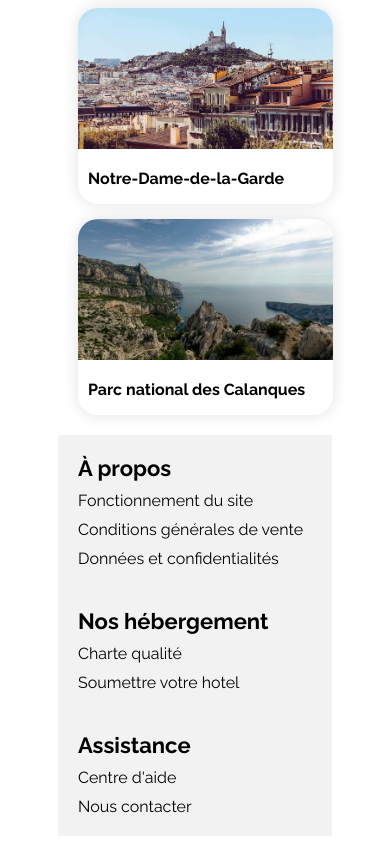
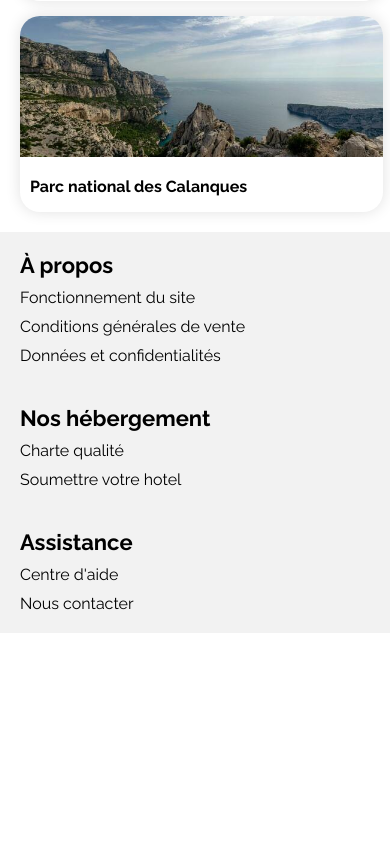
Before and after one commit to daniela16md/projet3, a plain HTML site: page index.html in a window 390 px wide. Shown: the part 3278-4122 px from the top of the page. After the commit the page ends 3911 px from the top, so only its background shows below. Drawn offline with Linux system fonts and the light colour scheme.

Commit message:
first commit

```diff
--- a/css/style.css
+++ b/css/style.css
@@ -539,10 +539,12 @@ nav a:hover {
 
 /* Small devices (phones, less than 768px) */
 @media (max-width: 767.98px) {
-    blocpage {
-        width: 100%;
-        margin: auto;
-        gap: 35px;
+
+    .main-container {
+        padding: 0;
+    }
+    body {
+        margin: 0;
     }
 
     header {
--- a/index.html
+++ b/index.html
@@ -302,13 +302,13 @@
 
         <footer class="footer">
             <section class="footersection">
-                <h2 class="footersectionTitle"><strong>À propos</strong></h2>
+                <h2 class="footersectionTitle">À propos</h2>
                 <a class="footerLink" href="#">Fonctionnement du site</a>
                 <a class="footerLink" href="#">Conditions générales de vente</a>
                 <a class="footerLink" href="#">Données et confidentialités</a>
             </section>
             <section class="footersection">
-                <h2 class="footersectionTitle"><strong>Nos hébergement</strong></h2>
+                <h2 class="footersectionTitle">Nos hébergement</h2>
                 <a class="footerLink" href="#">Charte qualité</a>
                 <a class="footerLink" href="#">Soumettre votre hotel</a>
             </section>
```
Also changed, not shown: 1 other file.
